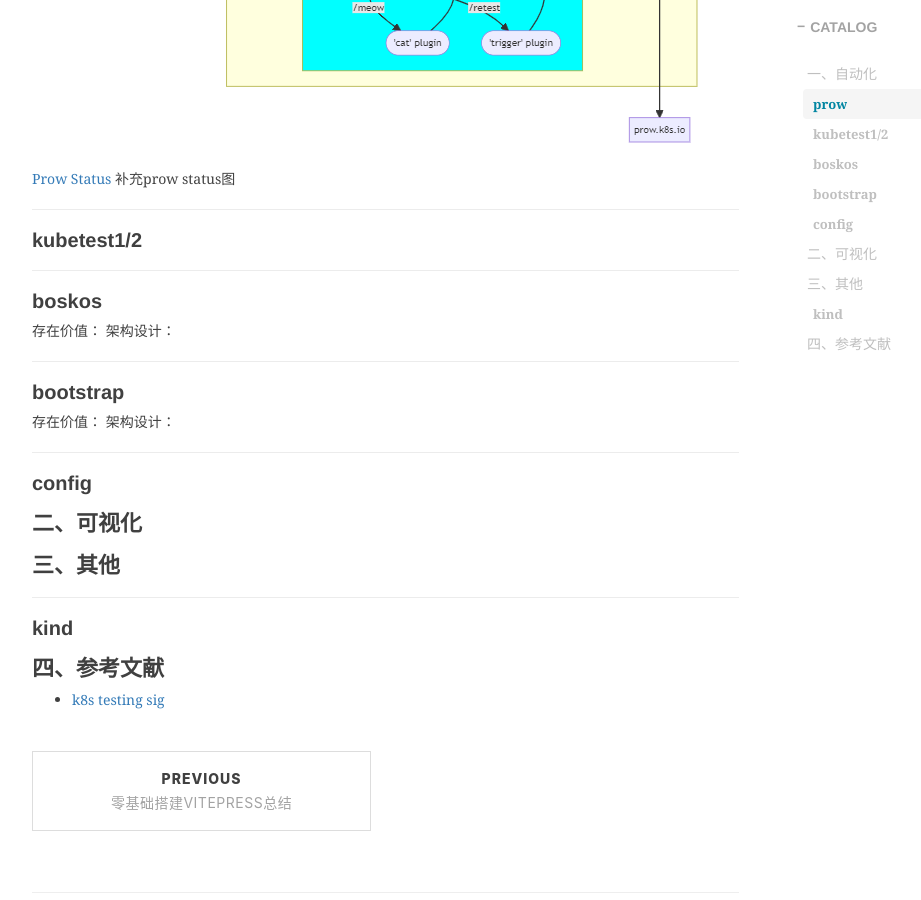
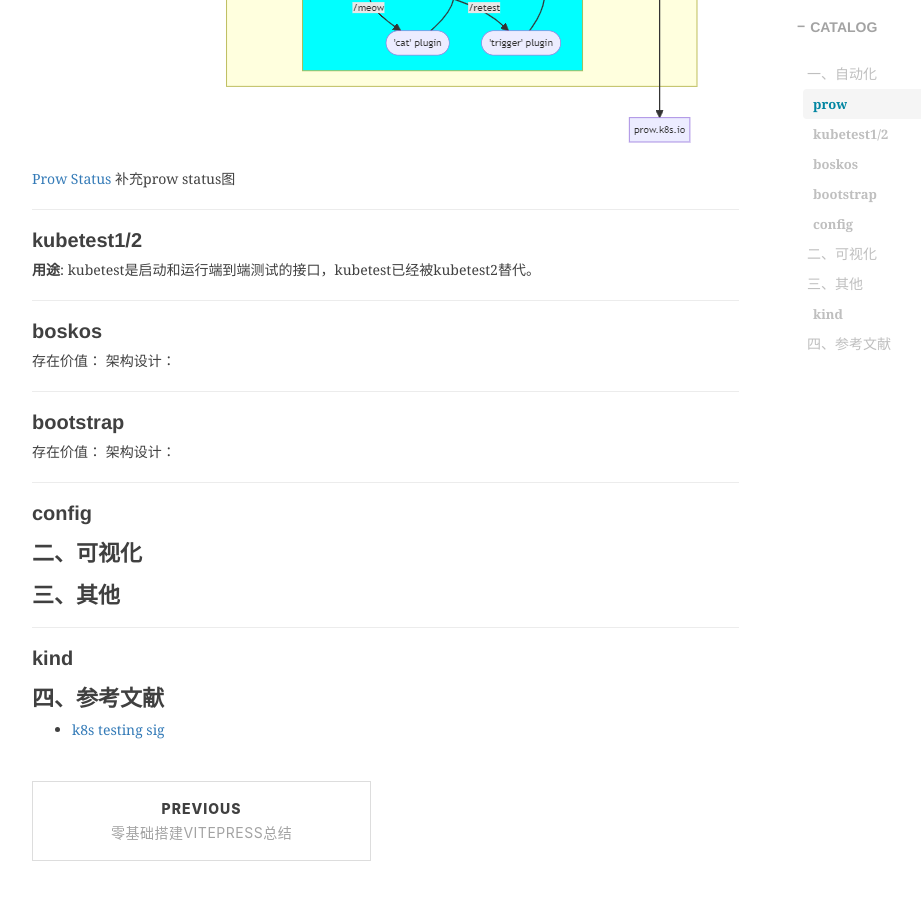
Before and after one commit to shihai1991/shihai1991.github.io, a Jekyll site: the page built from _posts/2023-06-12-kubernetes-test-sig组.md, in a window 1280 px wide and 900 px high, scrolled down 2243 px. Shown: the whole window, without its empty margins (233-1154 px from the left). Built offline with Jekyll 4.4.1, drawn with Linux system fonts in a browser that asks for light colours; nearby versions of some CDN libraries; comment, search, counter and statistics services are not loaded.

Commit message:
Update 2023-06-12-kubernetes-test-sig组.md

```diff
--- a/_posts/2023-06-12-kubernetes-test-sig组.md
+++ b/_posts/2023-06-12-kubernetes-test-sig组.md
@@ -34,6 +34,7 @@
 补充prow status图
 
 ## kubetest1/2
+**用途**: kubetest是启动和运行端到端测试的接口，kubetest已经被kubetest2替代。
 
 ## boskos
 存在价值：
```
